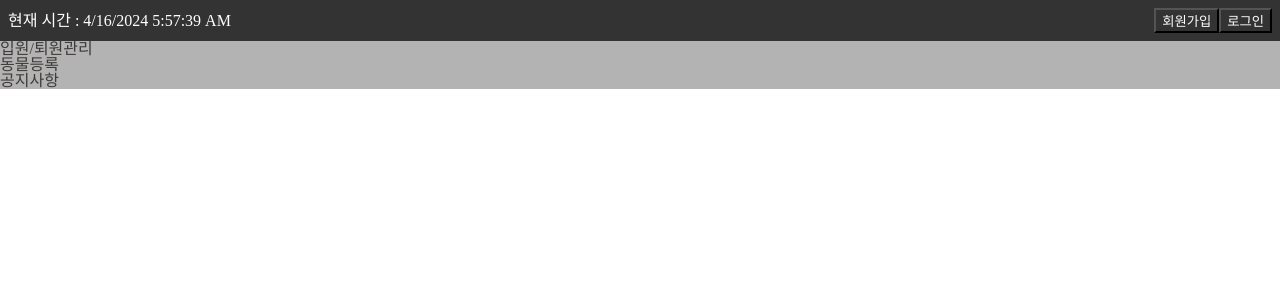
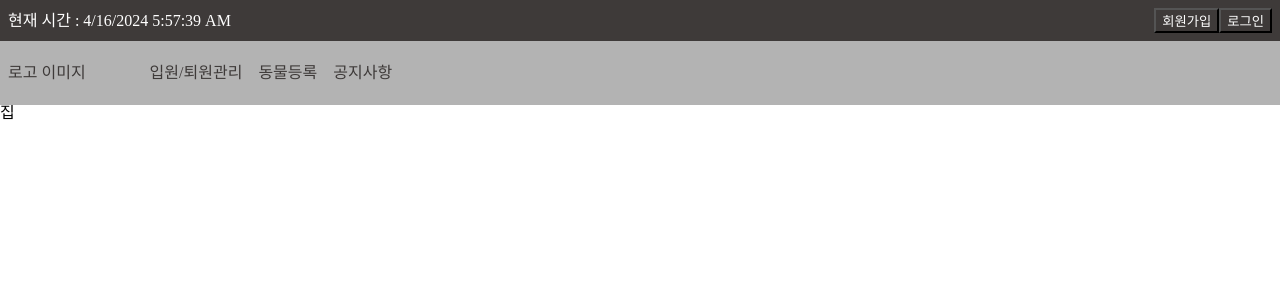
Before and after one commit to FE8-Toy-Team2/toy2_petcam_vet, a React (Vite) app: page / in a window 1280 px wide. Shown: the top 300 px of the page. Built offline with nearby package versions, Linux system fonts and the light colour scheme.

Commit message:
feat : 🔗 헤더네비 링크 연결

```diff
--- a/src/App.jsx
+++ b/src/App.jsx
@@ -1,16 +1,35 @@
 import reset from "styled-reset";
 import { createGlobalStyle } from "styled-components";
 import Layout from "./components/Layout/Layout";
+import { createBrowserRouter, RouterProvider } from "react-router-dom";
+import Home from "./components/Home";
 
 const GlobalStyle = createGlobalStyle`
   ${reset}
+  a{
+    text-decoration: none;
+    color: inherit;
+  }
 `;
+
+const router = createBrowserRouter([
+  {
+    path: "/",
+    element: <Layout />,
+    children: [
+      {
+        path: "",
+        element: <Home />,
+      },
+    ],
+  },
+]);
 
 function App() {
   return (
     <>
       <GlobalStyle />
-      <Layout />
+      <RouterProvider router={router} />
     </>
   );
 }
--- /dev/null
+++ b/src/components/Home.jsx
@@ -0,0 +1,5 @@
+function Home() {
+  return <>집</>;
+}
+
+export default Home;
--- a/src/components/Layout/Header.jsx
+++ b/src/components/Layout/Header.jsx
@@ -1,19 +1,34 @@
 import { useEffect, useState } from "react";
+import { Link } from "react-router-dom";
 import { styled } from "styled-components";
+
+const HomeHeader = styled.header`
+  position: sticky;
+  top: 0;
+`;
 
 const Navgation = styled.nav`
   display: flex;
+  gap: 4rem;
   background-color: #b3b3b3;
+
+  padding: 1.5rem 0.5rem;
   color: #3e3a39;
+`;
+
+const NavUl = styled.ul`
+  display: flex;
+  gap: 1rem;
 `;
 
 const Timer = styled.div`
   display: flex;
   justify-content: space-between;
   align-items: center;
-  background-color: #333;
+  background-color: #3e3a39;
+
+  padding: 0.5rem;
   color: white;
-  padding: 0.5rem;
 `;
 
 const Button = styled.button`
@@ -38,6 +53,7 @@ function Header() {
 
   return (
     <>
+      <HomeHeader>
         <Timer>
           현재 시간 : {setDate} {timer.toLocaleTimeString()}
           <div>
@@ -46,12 +62,20 @@ function Header() {
           </div>
         </Timer>
         <Navgation>
-        <ul>
+          <div>로고 이미지</div>
+          <NavUl>
+            <Link to="chartlist">
               <li>입원/퇴원관리</li>
+            </Link>
+            <Link to="register">
               <li>동물등록</li>
+            </Link>
+            <Link to="announcement">
               <li>공지사항</li>
-        </ul>
+            </Link>
+          </NavUl>
         </Navgation>
+      </HomeHeader>
     </>
   );
 }
--- a/src/components/Layout/Layout.jsx
+++ b/src/components/Layout/Layout.jsx
@@ -1,9 +1,10 @@
 import Header from "./Header";
-
+import { Outlet } from "react-router-dom";
 function Layout() {
   return (
     <>
       <Header />
+      <Outlet />
     </>
   );
 }
```
Lines whose indentation alone changed are shown as unchanged.
